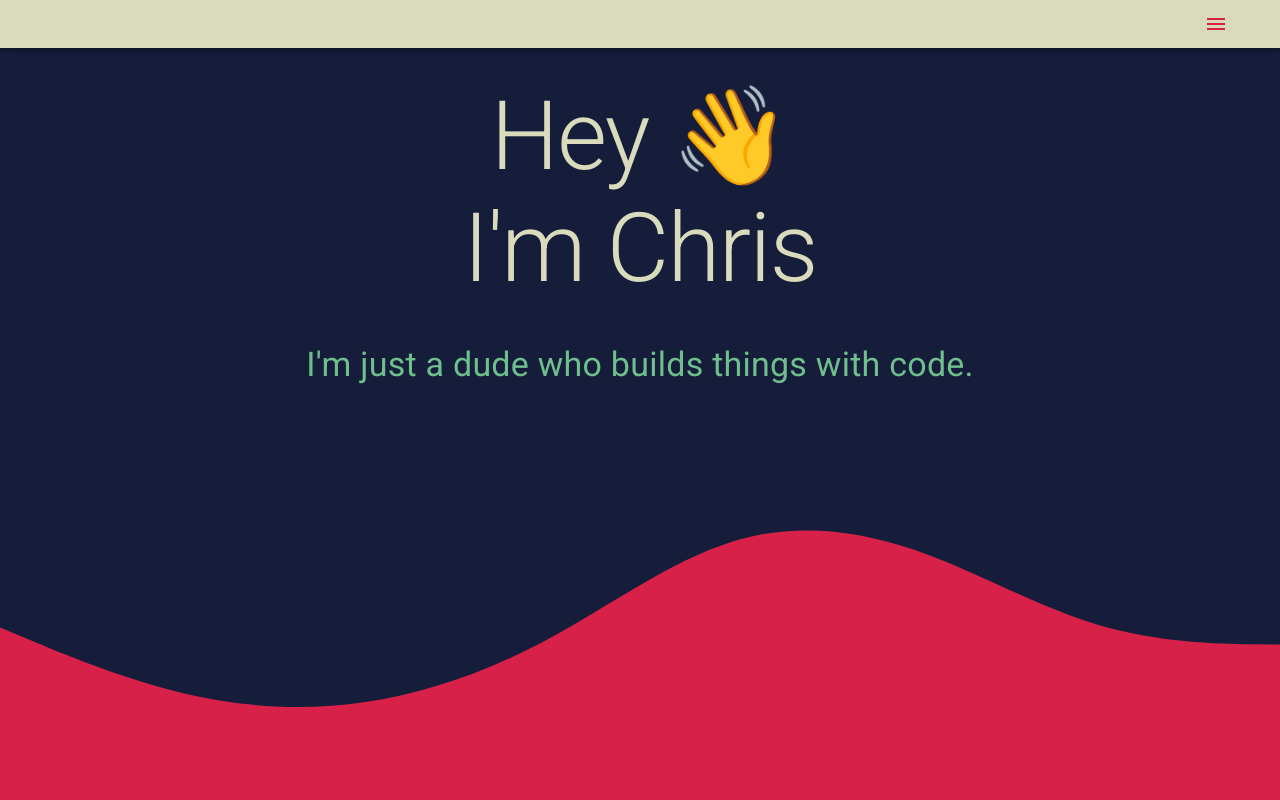
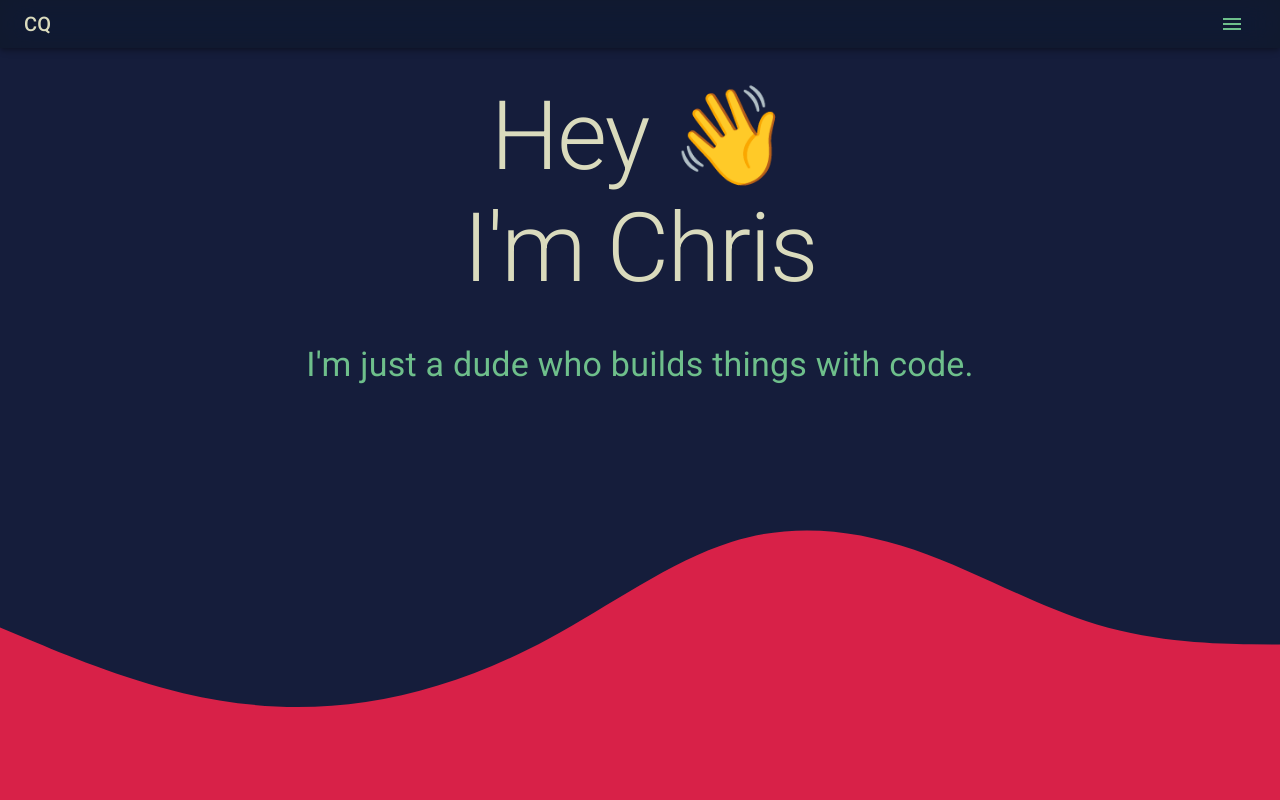
Before and after one commit to quintinchris/portfolio-2022, a React (Create React App) app: page / in a window 1280 px wide. Shown: the top 800 px of the page. Built offline with nearby package versions, Linux system fonts and the light colour scheme.

Commit message:
made navbar glassmorphic

```diff
--- a/src/components/Navbar/Navbar.tsx
+++ b/src/components/Navbar/Navbar.tsx
@@ -21,12 +21,17 @@ import { CqLogo, CqIcon } from '../Icons/CqLogo'
 
 
 
-// const styles = {
-//     navbar: {
-//         height: '6vh',
-//         backgroundColor: defaultTheme.palette.primary.light,
-//     }
-// }
+const styles = {
+    glassyNavbar: {
+        height: '6vh',
+        // backgroundColor: defaultTheme.palette.primary.light,
+        backdropFilter: 'blur(16px) saturate(180%)',
+        // -webkit-backdrop-filter: blur(16px) saturate(180%);
+        backgroundColor: 'rgba(17, 25, 40, 0.75)',
+        borderRadius: '12px',
+        border: '1px solid rgba(255, 255, 255, 0.125)',
+    },
+}
 
 export const Navbar: React.FC = () => {
     return (
@@ -36,8 +41,10 @@ export const Navbar: React.FC = () => {
                 color="primary"
                 sx={{
                     height: '6vh',
+                    width: '100%',
                     justifyContent: 'center',
-                    backgroundColor: defaultTheme.palette.primary.light,
+                    backdropFilter: 'blur(16px) saturate(180%)',
+                    backgroundColor: 'rgba(17, 25, 40, 0.75)',
                 }}
             >
                 <Toolbar sx={{ justifyContent: 'space-between' }}>
@@ -45,13 +52,15 @@ export const Navbar: React.FC = () => {
                     {/* <SvgIcon>
                         cqLogoBlack
                     </SvgIcon> */}
-                    <CqIcon />
+                    {/* <CqIcon /> */}
+                    <Typography variant="h6" color="primary.light" noWrap>
+                        CQ
+                    </Typography>
                     <IconButton
                         size="large"
                         edge="start"
-                        color="inherit"
+                        color="primary"
                         aria-label="menu"
-                        sx={{ mr: 2 }}
                     >
                         <MenuIcon />
                     </IconButton>
--- a/src/pages/Homepage/components/About/About.tsx
+++ b/src/pages/Homepage/components/About/About.tsx
@@ -14,7 +14,7 @@ export const About: React.FC = () => {
     return (
         <Grid container style={styles.about}>
             <Grid xs={12}>
-                <Header title="Wait, Who Are You?" variant="h2" color="light" />
+                <Header title="Wait... Who?" variant="h2" color="light" />
             </Grid>
             <Grid>
                 <Typography variant="h4" color="primary.main">
```
